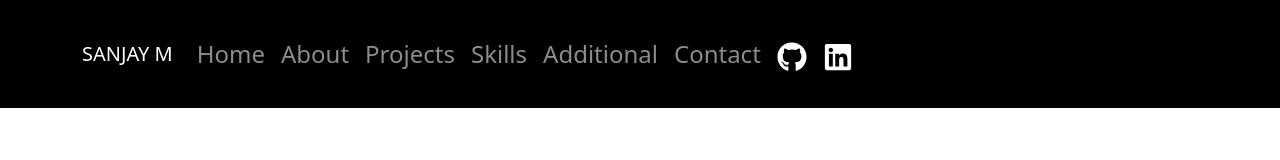
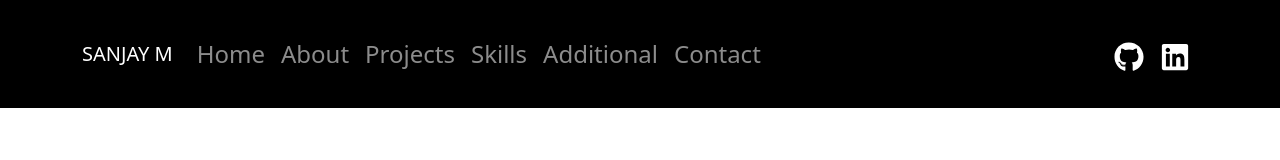
Before and after one commit to sanjay9585813868/portfoliof, a React (Create React App) app: page / in a window 1280 px wide. Shown: the top 160 px of the page. Built offline with nearby package versions, Linux system fonts and the light colour scheme; no server answers; the HTML template or start-up script is replaced by a standard one.

Commit message:
frontend

```diff
--- a/src/App.jsx
+++ b/src/App.jsx
@@ -35,7 +35,7 @@ function App() {
                 <Nav.Link as={Link} to="/additional">Additional</Nav.Link>
                 <Nav.Link as={Link} to="/Contact">Contact</Nav.Link>
               </Nav>
-              <Nav className="justify-content-end">
+              <Nav className="ms-auto">
                 <Nav.Link href="https://github.com/sanjay9585813868" target="_blank">
                   <FaGithub size={30} color="white" />
                 </Nav.Link>
```
